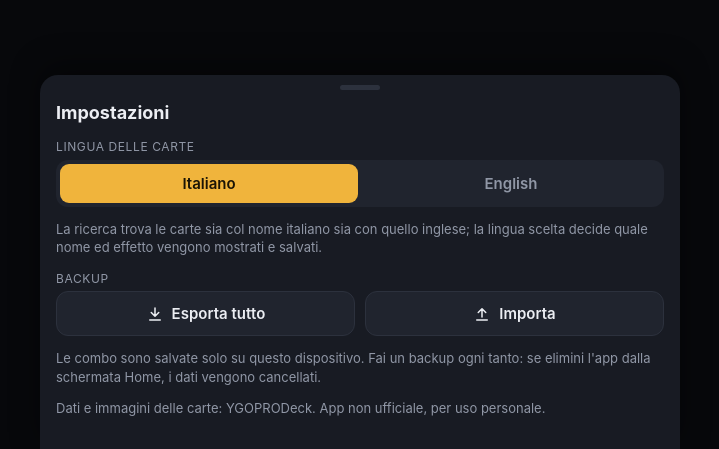
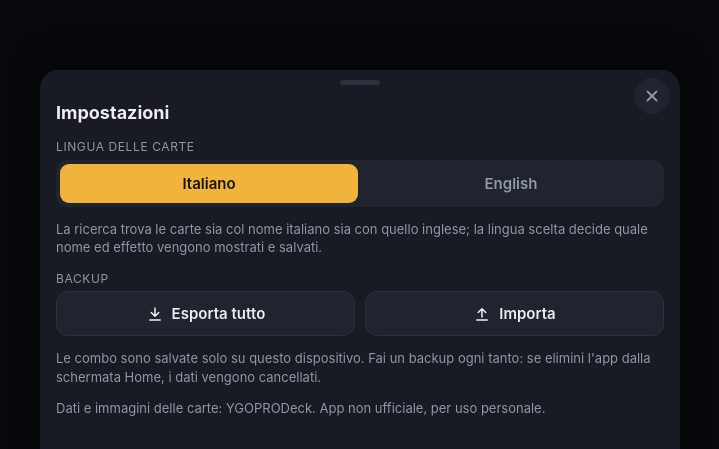
Before and after one commit to stefanocaprioli98/combo-lab, a plain HTML site: page index.html in a window 1280 px wide. Both pictures are taken after a click on the button "Impostazioni". Shown: the part 348-797 px from the top of the page, 280-999 px from the left. Drawn offline with Linux system fonts and the light colour scheme.

Commit message:
Pulsante X per chiudere le finestre
Ogni finestra a scomparsa ha una X in alto a destra che resta visibile
anche scorrendo il contenuto.

Co-Authored-By: Claude Opus 5.5 <noreply@anthropic.com>

```diff
--- a/app.js
+++ b/app.js
@@ -97,9 +97,9 @@ let sheetOnClose = null;
 function openSheet(html, opts = {}) {
   const s = $('#sheet'), b = $('#backdrop');
   s.className = 'sheet' + (opts.tall ? ' tall' : '');
-  s.innerHTML = '<div class="grab"></div>' + html;
+  s.innerHTML = `<div class="sheet-head"><div class="grab"></div><button class="sheet-x" aria-label="Chiudi">${icon('close')}</button></div>
+    <div class="sheet-body">${html}</div>`;
   s.hidden = false; b.hidden = false;
-  s.scrollTop = 0;
   sheetOnClose = opts.onClose || null;
   requestAnimationFrame(() => requestAnimationFrame(() => { s.classList.add('open'); b.classList.add('open'); }));
   return s;
@@ -1775,6 +1775,7 @@ function init() {
   $('#linkCancel').onclick = cancelLink;
   $('#playPanel').addEventListener('click', onPlayPanel);
   $('#backdrop').addEventListener('click', closeSheet);
+  $('#sheet').addEventListener('click', e => { if (e.target.closest('.sheet-x')) closeSheet(); });
   document.addEventListener('keydown', e => { if (e.key === 'Escape') { if (!$('#sheet').hidden) closeSheet(); else if (linkFrom) cancelLink(); } });
   document.addEventListener('gesturestart', e => e.preventDefault());
   document.addEventListener('visibilitychange', () => { if (document.hidden && current) persist(); });
--- a/style.css
+++ b/style.css
@@ -189,15 +189,27 @@ button { font-family: inherit; cursor: pointer; }
 .sheet {
   position: fixed; left: 0; right: 0; bottom: 0; z-index: 21;
   width: 100%; max-width: 640px; margin: 0 auto; max-height: 88vh;
-  overflow-y: auto; -webkit-overflow-scrolling: touch; overscroll-behavior: contain;
+  display: flex; flex-direction: column; overflow: hidden;
   background: var(--panel); border-radius: 18px 18px 0 0;
-  padding: 6px 16px calc(22px + var(--safe-b));
   transform: translateY(100%); transition: transform .22s ease;
   box-shadow: 0 -10px 30px rgba(0,0,0,.4);
 }
 .sheet.open { transform: none; }
 .sheet.tall { top: calc(var(--safe-t) + 28px); max-height: none; }
-.grab { width: 40px; height: 5px; border-radius: 3px; background: var(--line); margin: 4px auto 10px; }
+.sheet-head { flex: none; position: relative; height: 22px; }
+.grab { width: 40px; height: 5px; border-radius: 3px; background: var(--line); margin: 10px auto 0; }
+.sheet-x {
+  position: absolute; top: 8px; right: 10px; z-index: 2;
+  width: 36px; height: 36px; border-radius: 50%; border: 0;
+  background: var(--panel2); color: var(--muted); display: grid; place-items: center;
+}
+.sheet-x .ic { width: 18px; height: 18px; stroke-width: 2.4; }
+.sheet-x:active { background: var(--line); color: var(--text); }
+.sheet-body {
+  flex: 1 1 auto; min-height: 0; overflow-y: auto; -webkit-overflow-scrolling: touch; overscroll-behavior: contain;
+  padding: 4px 16px calc(22px + var(--safe-b));
+}
+.sheet-body h2 { padding-right: 40px; }
 .sheet h2 { font-size: 18px; margin: 4px 0 12px; }
 
 .results { display: grid; grid-template-columns: repeat(auto-fill, minmax(100px, 1fr)); gap: 10px; margin-top: 12px; }
--- a/sw.js
+++ b/sw.js
@@ -2,7 +2,7 @@
    - file dell'app: prima la rete (così gli aggiornamenti arrivano subito), poi la cache
    - immagini carte: prima la cache (scaricate una sola volta)
    - API carte: prima la rete, poi la cache */
-const VERSION = 'v4';
+const VERSION = 'v5';
 const SHELL_CACHE = 'combolab-shell-' + VERSION;
 const IMG_CACHE = 'combolab-img';
 const API_CACHE = 'combolab-api';
```
